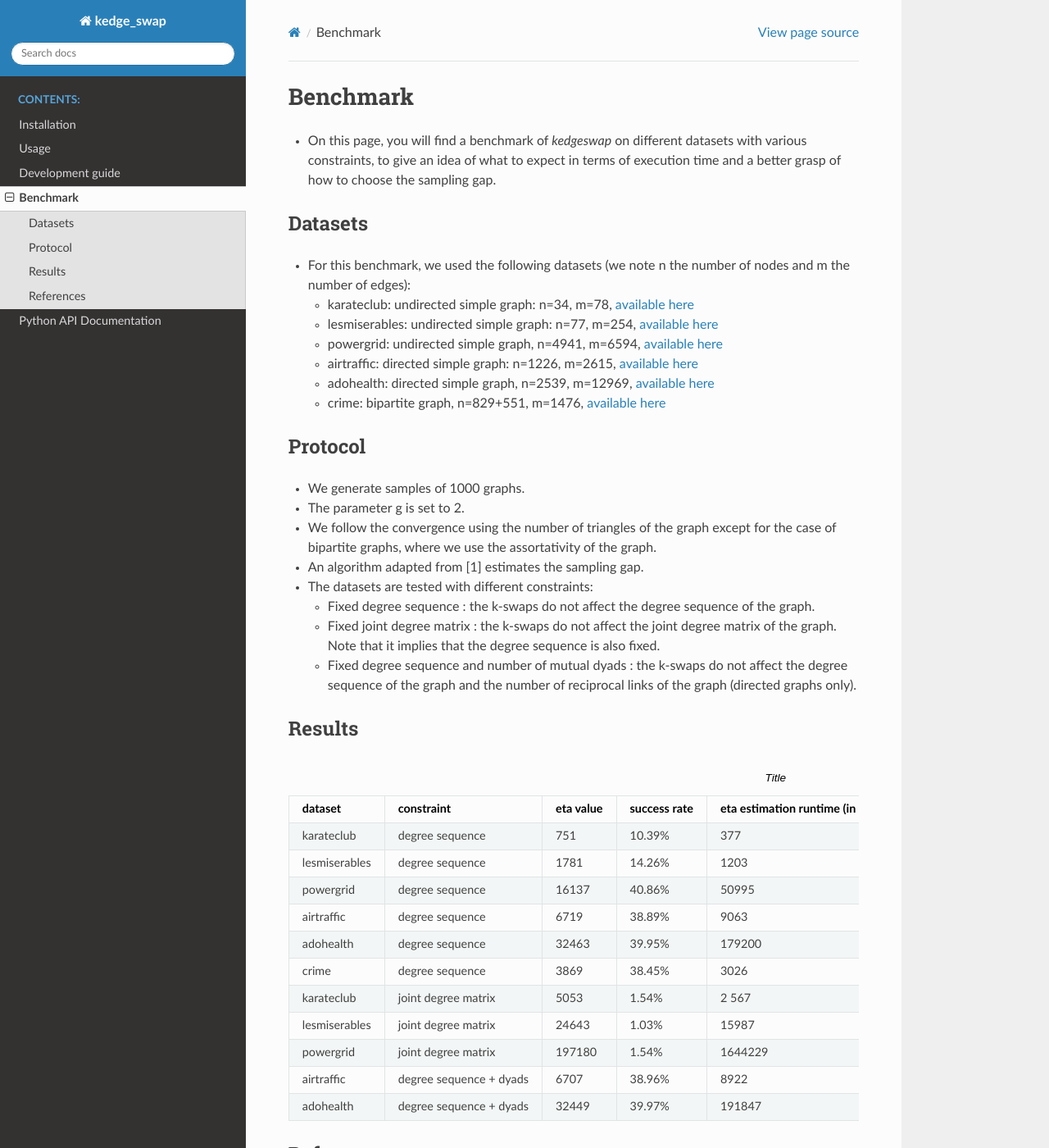
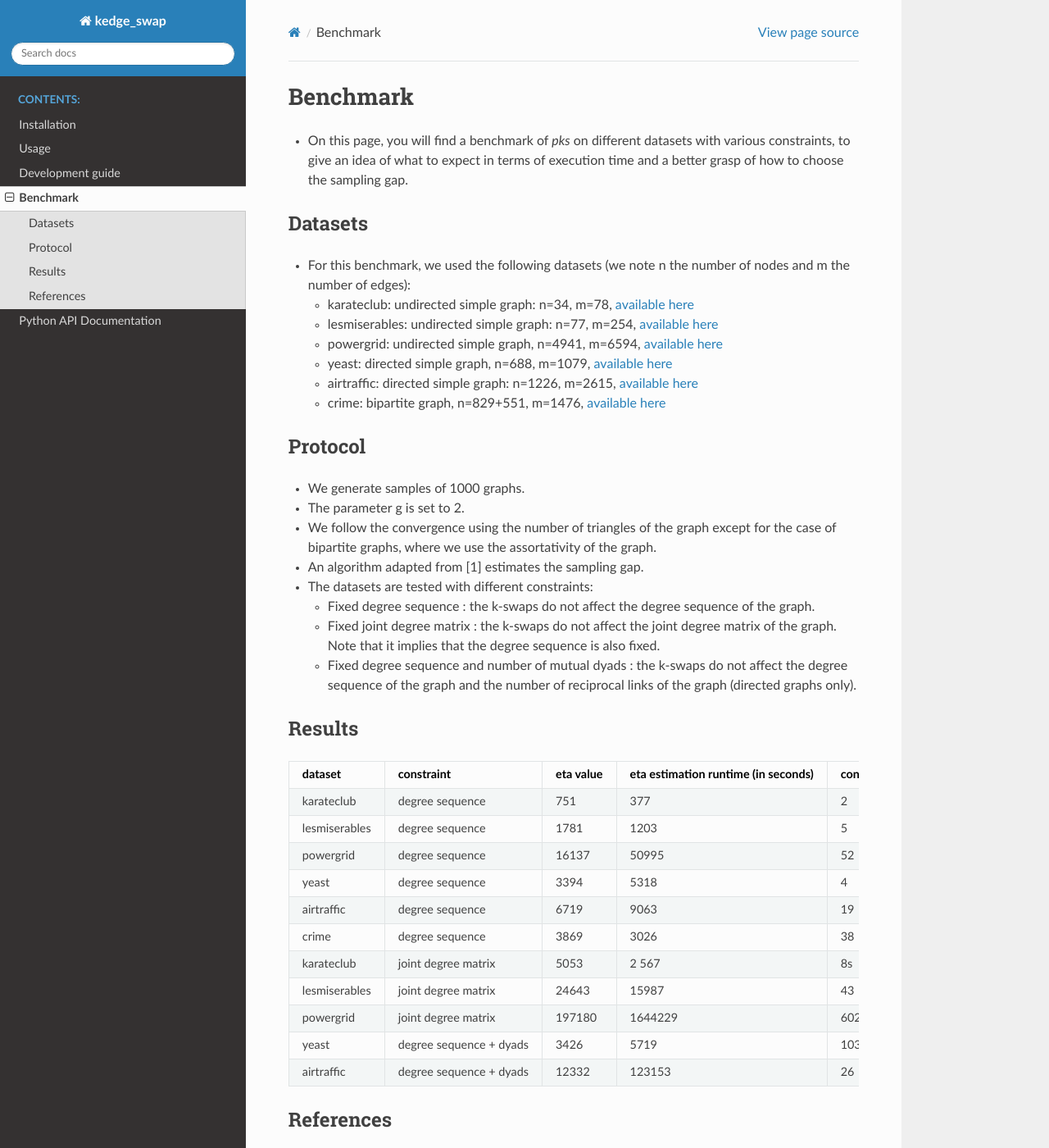
Before and after one commit to AshiInSun/PKS_method, a Sphinx documentation site: the page built from doc/source/benchmark.rst, in a window 1280 px wide and 1400 px high. Shown: the whole window at 82% size. Built offline with Sphinx 7.4.7 and the Read the Docs theme 2.0.0, drawn with Linux system fonts in a browser that asks for light colours; formulas are drawn with MathJax 3.

Commit message:
modifs doc

```diff
--- a/doc/source/benchmark.rst
+++ b/doc/source/benchmark.rst
@@ -3,7 +3,7 @@
 Benchmark
 =========
 
-- On this page, you will find a benchmark of *kedgeswap* on different datasets with various constraints,
+- On this page, you will find a benchmark of *pks* on different datasets with various constraints,
   to give an idea of what to expect in terms of execution time and a better grasp of how to choose the sampling gap.
 
 Datasets
@@ -17,9 +17,9 @@ Datasets
 
   * powergrid: undirected simple graph, n=4941, m=6594, `available here <http://konect.cc/networks/opsahl-powergrid/>`_
 
+  * yeast: directed simple graph, n=688, m=1079, `available here <https://www.weizmann.ac.il/mcb/UriAlon/download/collection-complex-networks>`_
+
   * airtraffic: directed simple graph: n=1226, m=2615, `available here <http://konect.cc/networks/maayan-faa/>`_
-
-  * adohealth: directed simple graph, n=2539, m=12969, `available here <http://konect.cc/networks/moreno_health/>`_
 
   * crime: bipartite graph, n=829+551, m=1476, `available here <http://konect.cc/networks/moreno_crime/>`_
 
@@ -47,94 +47,82 @@ Protocol
 Results
 -------
 
-.. list-table:: Title
-   :widths: 30 30 30 30 30 30 30
+.. list-table::
+   :widths: 30 30 30 30 30 30
    :header-rows: 1
 
    * - dataset
      - constraint
      - eta value
-     - success rate
      - eta estimation runtime (in seconds)
      - convergence runtime (in seconds)
      - total runtime (in seconds)
    * - karateclub
      - degree sequence
      - 751
-     - 10.39%
      - 377
      - 2
      - 1575
    * - lesmiserables
      - degree sequence
      - 1781
-     - 14.26%
      - 1203
      - 5
      - 4955
    * - powergrid
      - degree sequence
      - 16137
-     - 40.86%
      - 50995
      - 52
      - 233528
+   * - yeast
+     - degree sequence
+     - 3394
+     - 5318
+     - 4
+     - 25997
    * - airtraffic
      - degree sequence
      - 6719
-     - 38.89%
      - 9063
      - 19
      - 37817
-   * - adohealth
-     - degree sequence
-     - 32463
-     - 39.95%
-     - 179200
-     - 152
-     - 762030
    * - crime
      - degree sequence
      - 3869
-     - 38.45%
      - 3026
      - 38
      - 13885
    * - karateclub
      - joint degree matrix
      - 5053
-     - 1.54%
      - 2 567
      - 8s
      - 4184
    * - lesmiserables
      - joint degree matrix
      - 24643
-     - 1.03%
      - 15987
      - 43
      - 26398
    * - powergrid
      - joint degree matrix
      - 197180
-     - 1.54%
      - 1644229
      - 6023
      - 2001551
+   * - yeast
+     - degree sequence + dyads
+     - 3426
+     - 5719
+     - 103
+     - 27386
    * - airtraffic
      - degree sequence + dyads
-     - 6707
-     - 38.96%
-     - 8922
-     - 17
-     - 37876
-   * - adohealth
-     - degree sequence + dyads
-     - 32449
-     - 39.97%
-     - 191847
-     - 1006
-     - 800532
+     - 12332
+     - 123153
+     - 26
+     - 610772
 
 
 
--- a/doc/source/contents.rst
+++ b/doc/source/contents.rst
@@ -3,11 +3,10 @@
    You can adapt this file completely to your liking, but it should at least
    contain the root `toctree` directive.
 
-kedge_swap's documentation!
+pks documentation!
 ======================================
 
-* kedge_swap is a python package that provides a MCMC method to perform
-  k-swaps on edges to generate a uniform sample under certain constraints.
+*  pks (probabilistic k-swap) is a python package that provides a MCMC method to generate a uniform sample of graphs under certain constraints.
 
 .. toctree::
    :maxdepth: 2
--- a/doc/source/index.rst
+++ b/doc/source/index.rst
@@ -3,11 +3,10 @@
    You can adapt this file completely to your liking, but it should at least
    contain the root `toctree` directive.
 
-kedge_swap's documentation!
+pks documentation!
 ======================================
 
-* kedge_swap is a python package that provides a MCMC method to perform
-  k-swaps on edges to generate a uniform sample under certain constraints.
+* pks (probabilistic k-swap) is a python package that provides a MCMC method to generate a uniform sample of graphs under certain constraints.
 
 .. toctree::
    :maxdepth: 2
--- a/doc/source/installation.rst
+++ b/doc/source/installation.rst
@@ -13,7 +13,7 @@ Requirements
 - progressbar
 - pytest
 - joblib
-- ipdb - (not needed but useful for debugging)
+- ipdb (not needed but useful for debugging)
 
 Installation
 ------------
```
Also changed, not shown: doc/source/usage.rst (+9 -9 lines).
